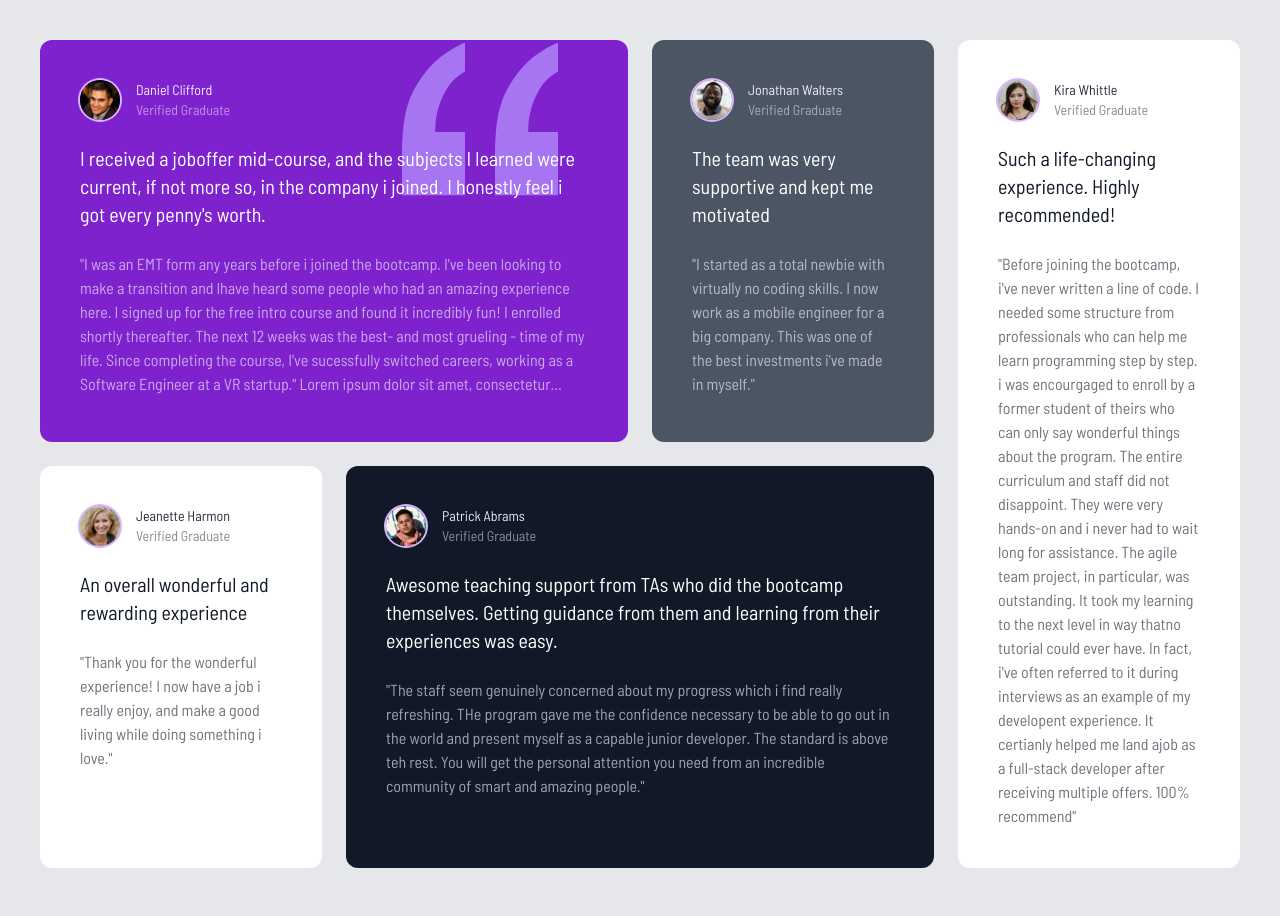
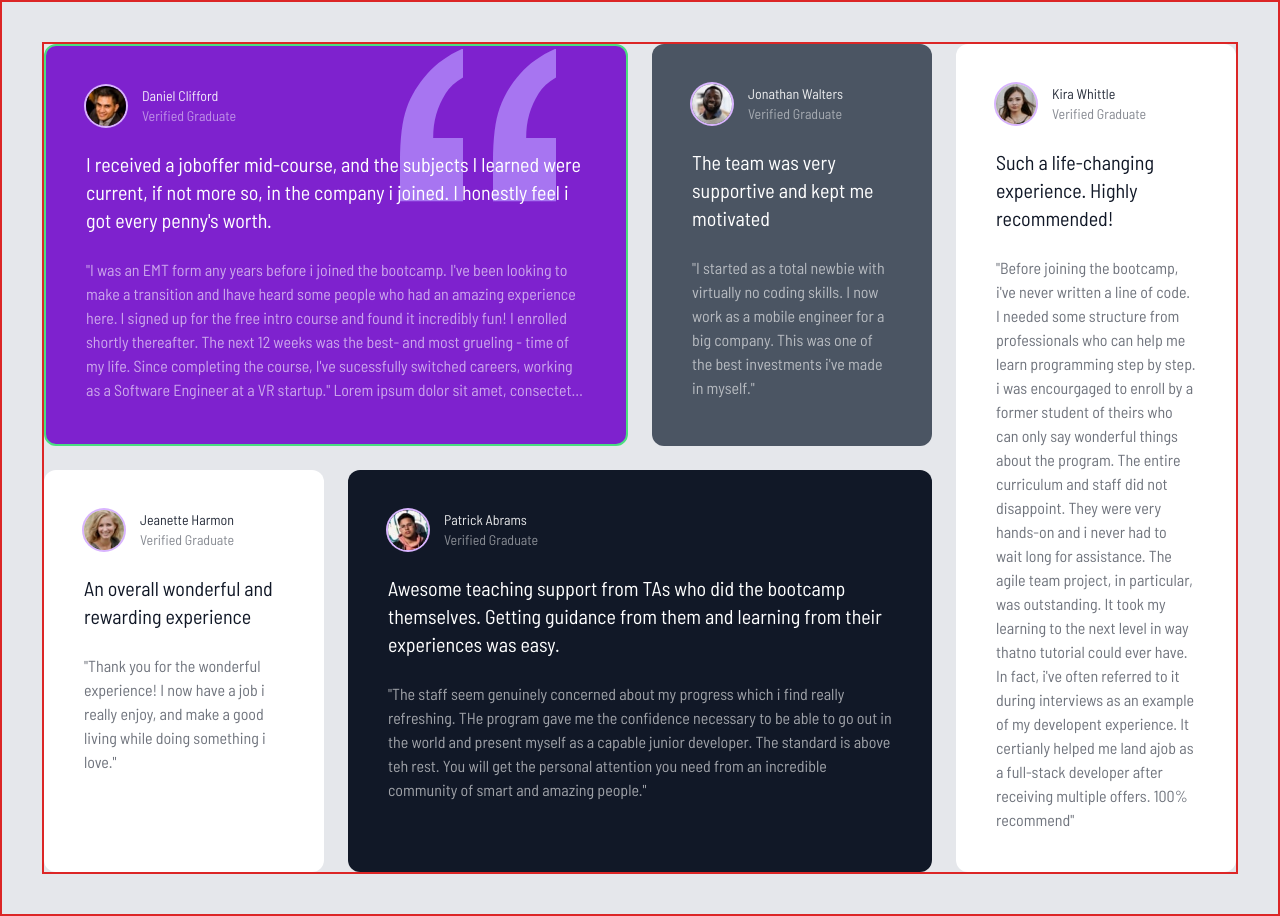
Before and after one commit to Nton23/testimonial-grid, a website: page index.html in a window 1280 px wide. Drawn offline with Linux system fonts and the light colour scheme; a web font is replaced by a local one.

Commit message:
Add borders to divs

```diff
--- a/index.html
+++ b/index.html
@@ -16,11 +16,11 @@
 
 <body class="bg-gray-200">
     <!-- Global Container -->
-    <div class="container mx-auto max-w-7xl p-2 md:p-10">
+    <div class="container mx-auto max-w-7xl p-2 md:p-10 border-2 border-red-600">
         <!-- Grid Container -->
-        <div class="grid gap-6 grid-cols-1 text-white md:grid-cols-4 md:grid-rows-2">
+        <div class="grid gap-6 grid-cols-1 text-white md:grid-cols-4 md:grid-rows-2 border-2 border-red-600">
             <!-- Box 1 -->
-            <div class="relative p-10 rounded-xl bg-purple-700 md:col-span-2">
+            <div class="relative p-10 rounded-xl bg-purple-700 md:col-span-2 border-2 border-green-400">
                 <!-- Quotes IMAGE -->
                 <img src="images/bg-pattern-quotation.svg" alt=""
                     class="absolute top-3 right-10 scale-125 md:top-7 md:right-24 md:scale-150" />
```
Also changed, not shown: css/style.css.
